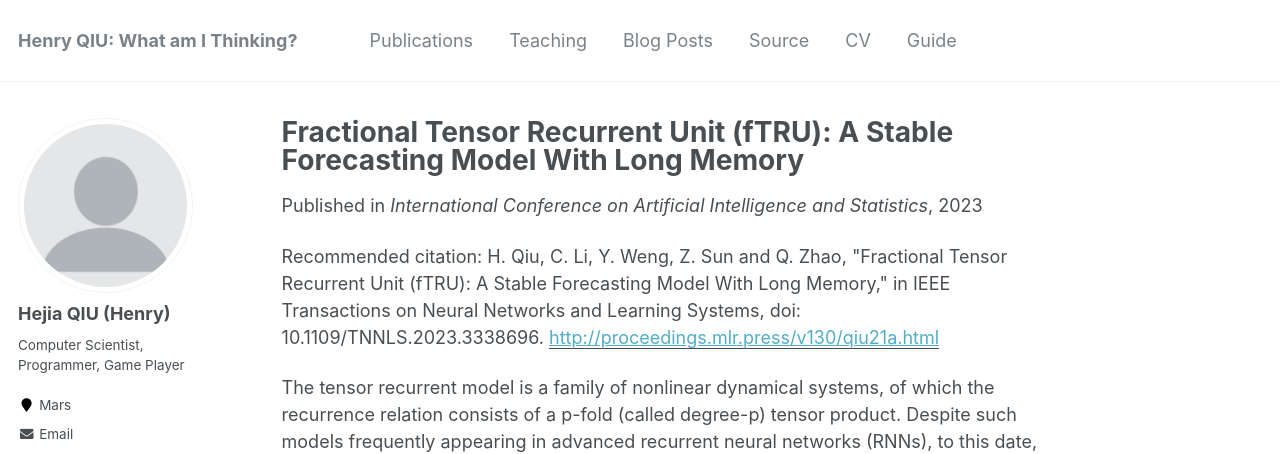
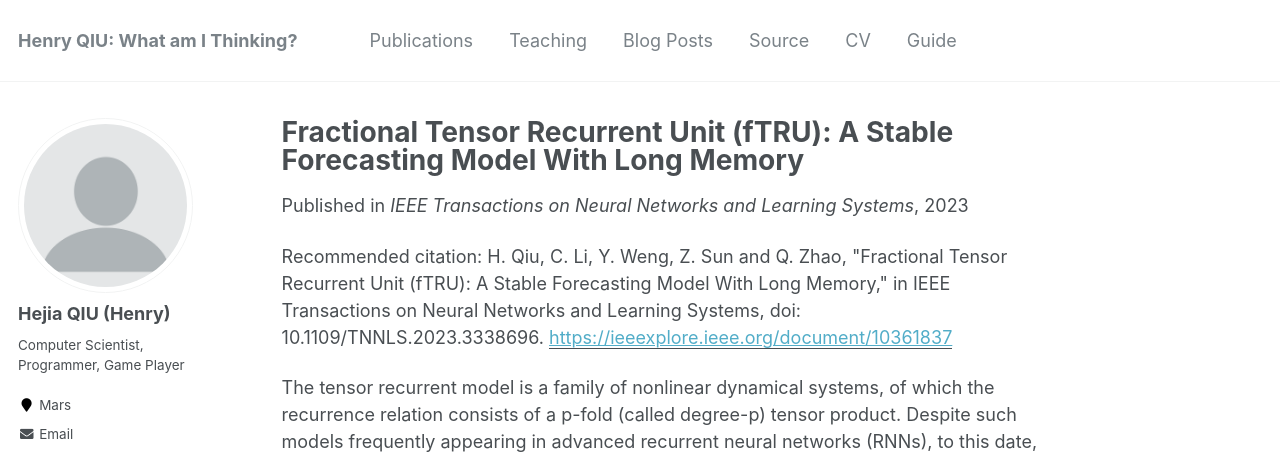
Before and after one commit to HenryJaQiu/HenryJaQiu.github.io, a Jekyll site: the page built from _publications/2023-12-15-paper-title-number-2.md, in a window 1280 px wide and 1271 px high. Shown: the top 454 px of the window. Built offline with Jekyll 4.4.1, drawn with Linux system fonts in a browser that asks for light colours.

Commit message:
Update 2023-12-15-paper-title-number-2.md

```diff
--- a/_publications/2023-12-15-paper-title-number-2.md
+++ b/_publications/2023-12-15-paper-title-number-2.md
@@ -4,8 +4,8 @@ collection: publications
 permalink: /publication/2023-12-15-paper-title-number-2
 excerpt: 'Our new model, named fractional tensor recurrent unit (fTRU), is expected to seek the saddle point between long memory property and model stability during the training. We experimentally show that the proposed model achieves competitive performance with a long memory and stable manners in several forecasting tasks compared to various advanced RNNs.'
 date: 2023-12-15
-venue: 'International Conference on Artificial Intelligence and Statistics'
-paperurl: 'http://proceedings.mlr.press/v130/qiu21a.html'
+venue: 'IEEE Transactions on Neural Networks and Learning Systems'
+paperurl: 'https://ieeexplore.ieee.org/document/10361837'
 citation: 'H. Qiu, C. Li, Y. Weng, Z. Sun and Q. Zhao, "Fractional Tensor Recurrent Unit (fTRU): A Stable Forecasting Model With Long Memory," in IEEE Transactions on Neural Networks and Learning Systems, doi: 10.1109/TNNLS.2023.3338696.'
 ---
 The tensor recurrent model is a family of nonlinear dynamical systems, of which the recurrence relation consists of a p-fold (called degree-p) tensor product. Despite such models frequently appearing in advanced recurrent neural networks (RNNs), to this date, there are limited studies on their long memory properties and stability in sequence tasks. In this article, we propose a fractional tensor recurrent model, where the tensor degree p is extended from the discrete domain to the continuous domain, so it is effectively learnable from various datasets. Theoretically, we prove that a large degree p is essential to achieve the long memory effect in a tensor recurrent model, yet it could lead to unstable dynamical behaviors. Hence, our new model, named fractional tensor recurrent unit (fTRU), is expected to seek the saddle point between long memory property and model stability during the training. We experimentally show that the proposed model achieves competitive performance with a long memory and stable manners in several forecasting tasks compared to various advanced RNNs.
```
